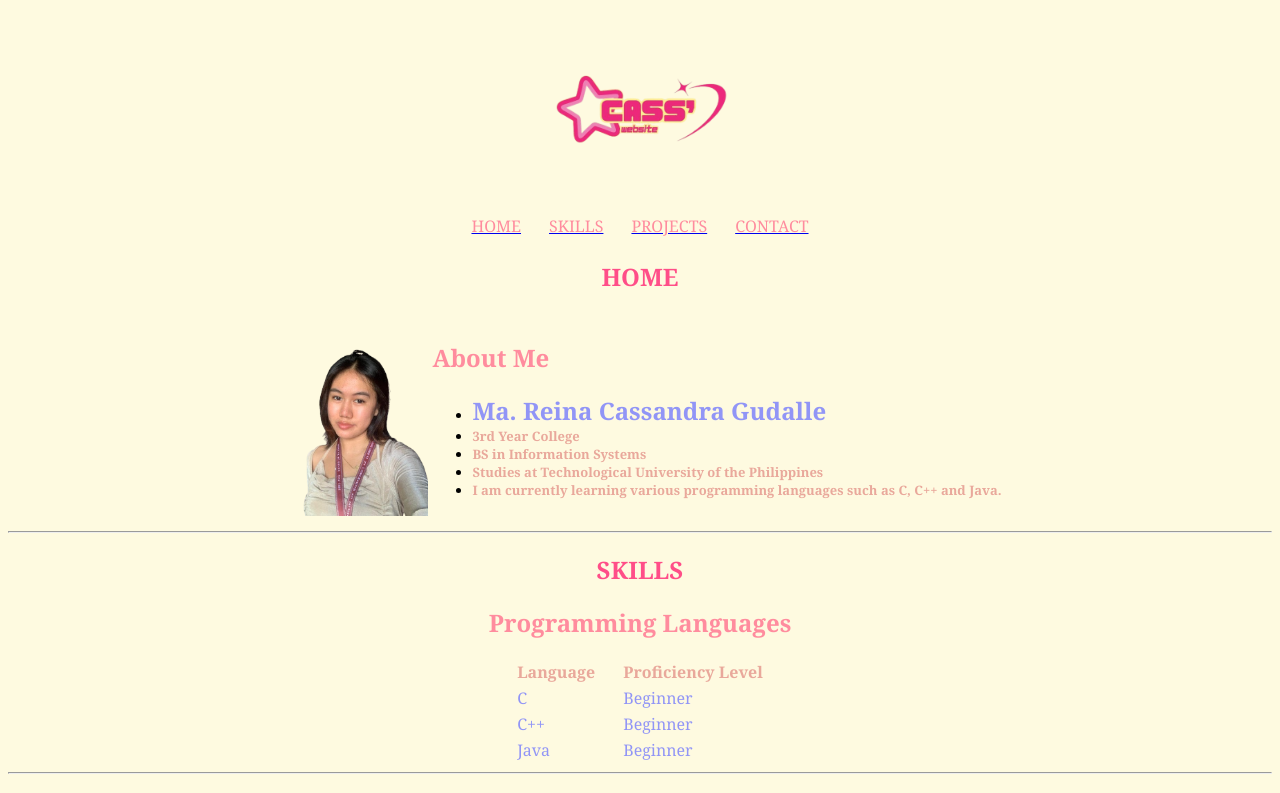
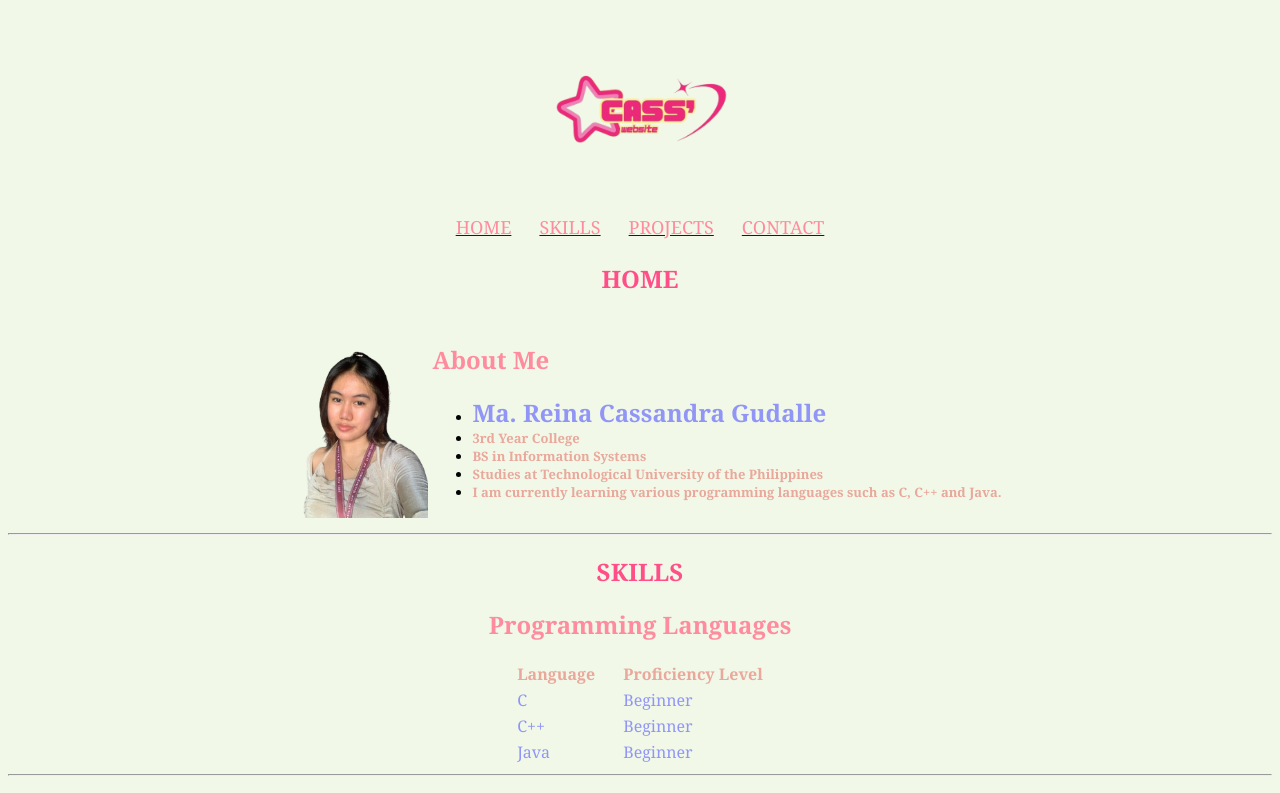
Before and after one commit to cas-zz/Gudalle_Portfolio, a plain HTML site: page index.html in a window 1280 px wide. Shown: the top 793 px of the page. Drawn offline with Linux system fonts and the light colour scheme.

Commit message:
Update index.html

```diff
--- a/index.html
+++ b/index.html
@@ -5,19 +5,19 @@
   <meta name="viewport" content="width=device-width, initial-scale=1.0">
   <title>Cassandra's Portfolio</title>
 </head>
-<body bgcolor="FEFAE0">
+<body bgcolor="F1F8E8">
   <center>
   <img src="newlogo.png" height="200px" width="200px">
     <nav>
         <table>
             <tr>
-              <td><a href="#home"><font face="Georgia"color="FF8C9E">HOME</font></a></td>
+              <td><a href="#home"><font face="Georgia"color="FF8C9E" size="4">HOME</font></a></td>
               <td>&nbsp;&nbsp;&nbsp;&nbsp;&nbsp;</td>
-              <td><a href="#skills"><font face="Georgia"color="FF8C9E">SKILLS</font></a></td>
+              <td><a href="#skills"><font face="Georgia"color="FF8C9E" size="4">SKILLS</font></a></td>
               <td>&nbsp;&nbsp;&nbsp;&nbsp;&nbsp;</td>
-              <td><a href="#projects"><font face="Georgia"color="FF8C9E">PROJECTS</font></a></td>
+              <td><a href="#projects"><font face="Georgia"color="FF8C9E" size="4">PROJECTS</font></a></td>
               <td>&nbsp;&nbsp;&nbsp;&nbsp;&nbsp;</td>
-              <td><a href="#contact"><font face="Georgia"color="FF8C9E">CONTACT</font></a></td>
+              <td><a href="#contact"><font face="Georgia"color="FF8C9E" size="4">CONTACT</font></a></td>
             </tr>
           </table>
       </nav>
```
